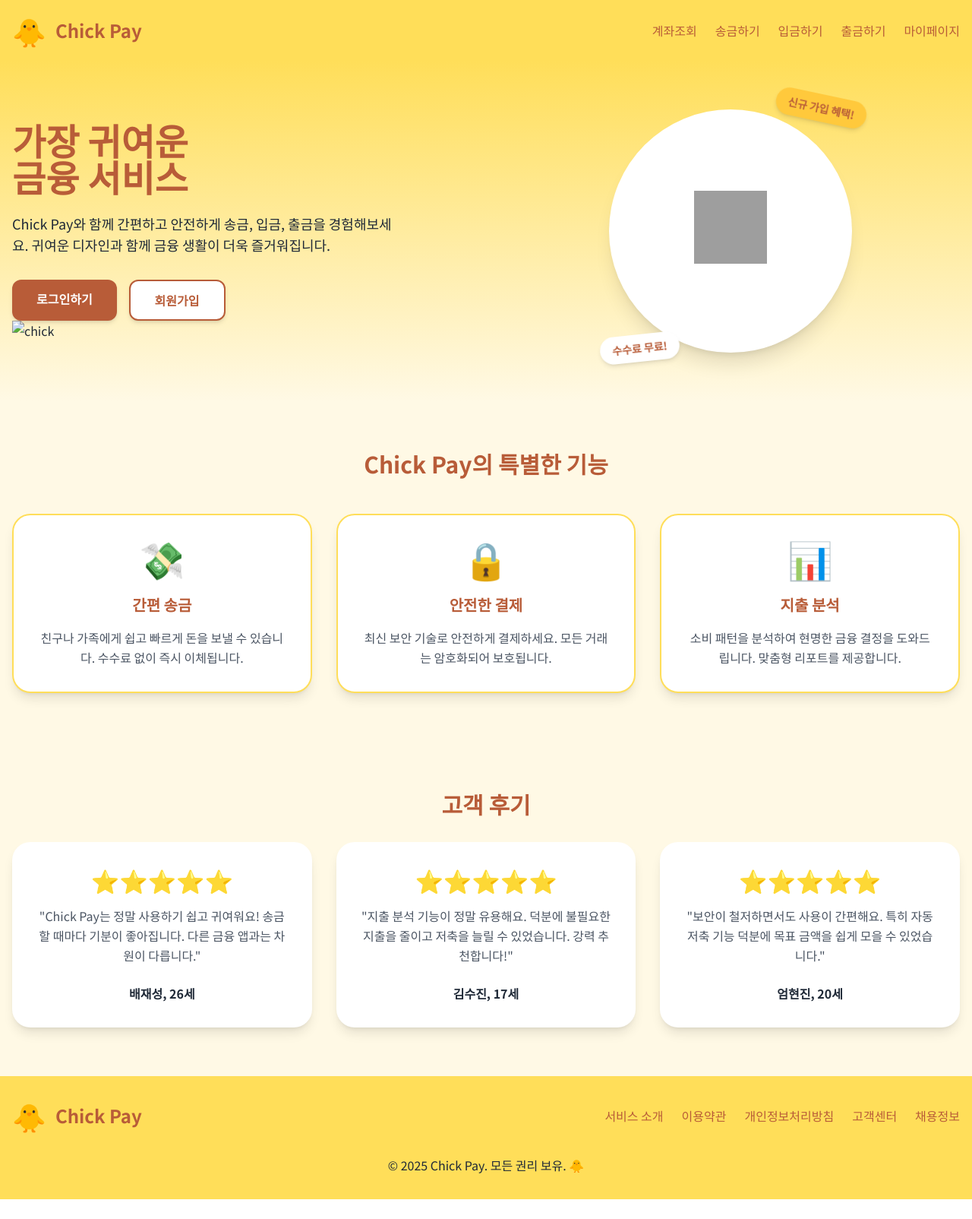
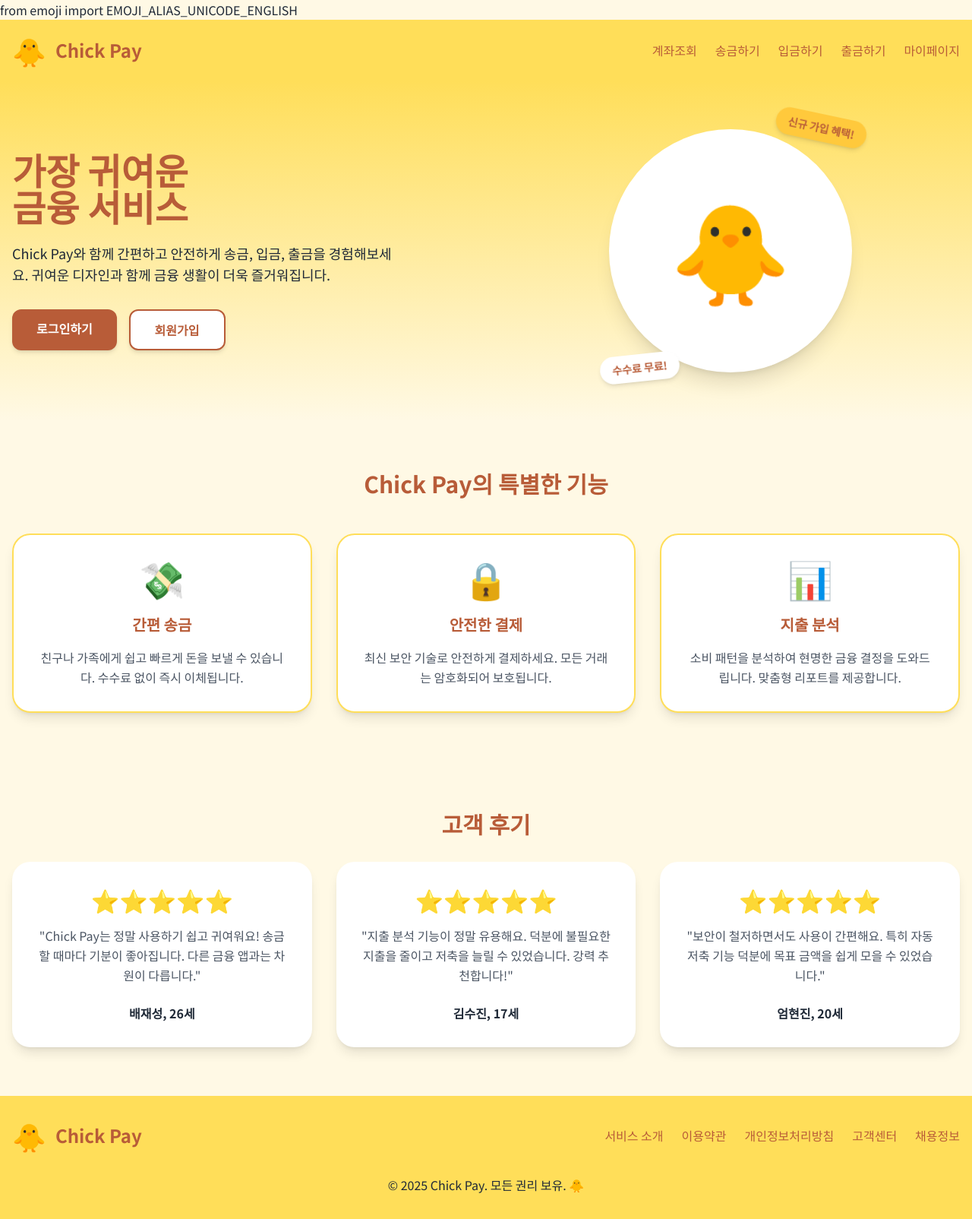
Before and after one commit to bemajor-team/Chick-pay-2nd, a Django app: page /zapp/ in a window 1280 px wide. Shown: the whole page at 76% size. Before the commit the page ends 1578 px from the top, so only its background shows below. Run offline with Django 5.2, Linux system fonts and the light colour scheme; some libraries are stand-ins or nearby versions; grey boxes are pictures that could not be loaded.

Commit message:
feat/emoji

```diff
--- a/templates/main.html
+++ b/templates/main.html
@@ -3,6 +3,8 @@
   <meta name="viewport" content="width=device-width, initial-scale=1.0">
   <title>{% block title %}Chick pay{% endblock %}</title>
   <script src="https://cdn.tailwindcss.com"></script>
+  from emoji import EMOJI_ALIAS_UNICODE_ENGLISH
+
 
   <!-- 공통 CSS, 스크립트 등 -->
 
@@ -51,6 +53,7 @@
   </style>
 
 </head>
+
 <body class="bg-chick-light text-gray-800 leading-relaxed min-h-screen flex flex-col">
   <!-- 공유할 헤더 내용 -->
   <header class="bg-chick-yellow py-5 shadow-md">
@@ -73,7 +76,7 @@
           <form method="post" action="{% url 'logout' %}" class="inline flex items-center m-0">
             {% csrf_token %}
             <button type="submit" class="text-chick-brown font-medium hover:underline">
-                로그아웃
+              로그아웃
             </button>
           </form>
           {% endif %}
@@ -111,16 +114,11 @@
           </div>
 
 
-        {% load static %}
-        <img src="{% static 'chick.png' %}" alt="chick">
-
-
-
         </div>
         <div class="md:w-1/2 flex justify-center">
           <div class="relative">
             <div class="w-64 h-64 md:w-80 md:h-80 bg-white rounded-full shadow-xl flex items-center justify-center">
-              <div class="text-9xl animate-float"><img src="{% static 'images/chick.png' %}" alt="병아리" class="w-24 h-24 mx-auto"> </div>
+              <div class="text-9xl animate-float">🐥</div>
             </div>
             <div
               class="absolute -top-5 -right-5 bg-chick-orange text-chick-brown text-sm font-bold py-2 px-4 rounded-full shadow-md transform rotate-12">
```
